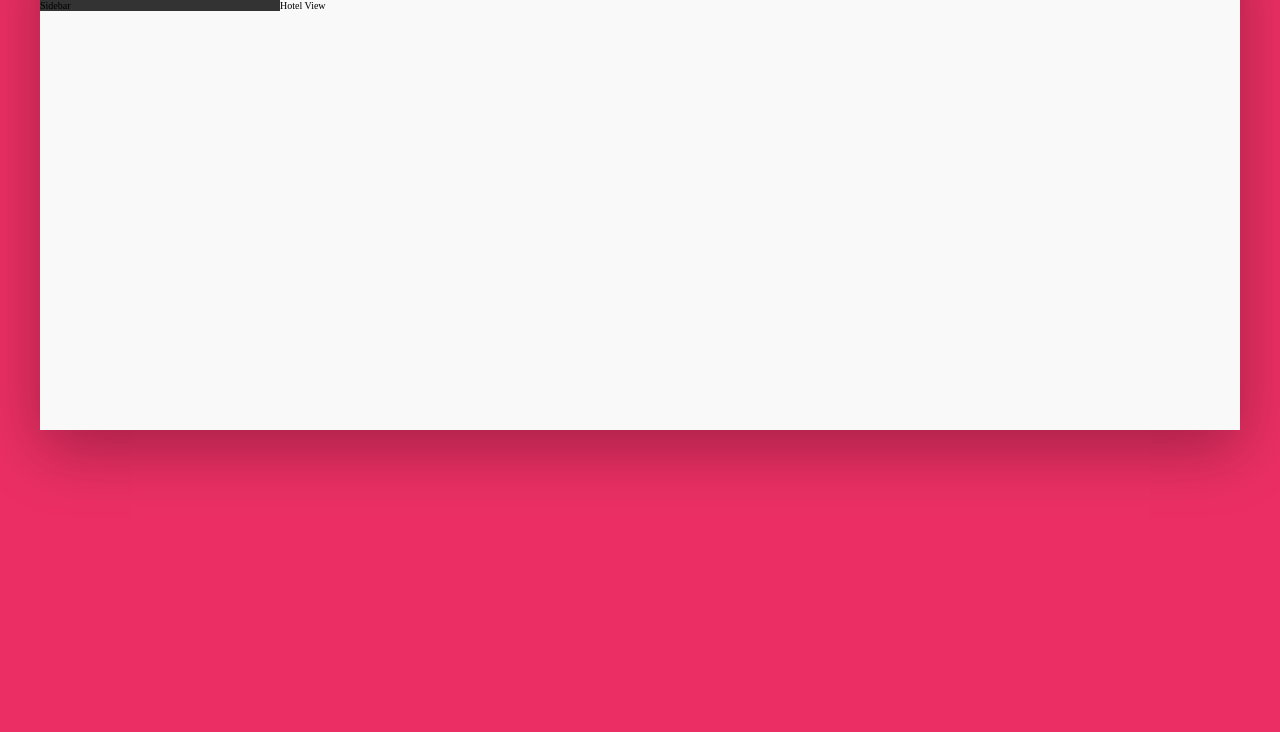
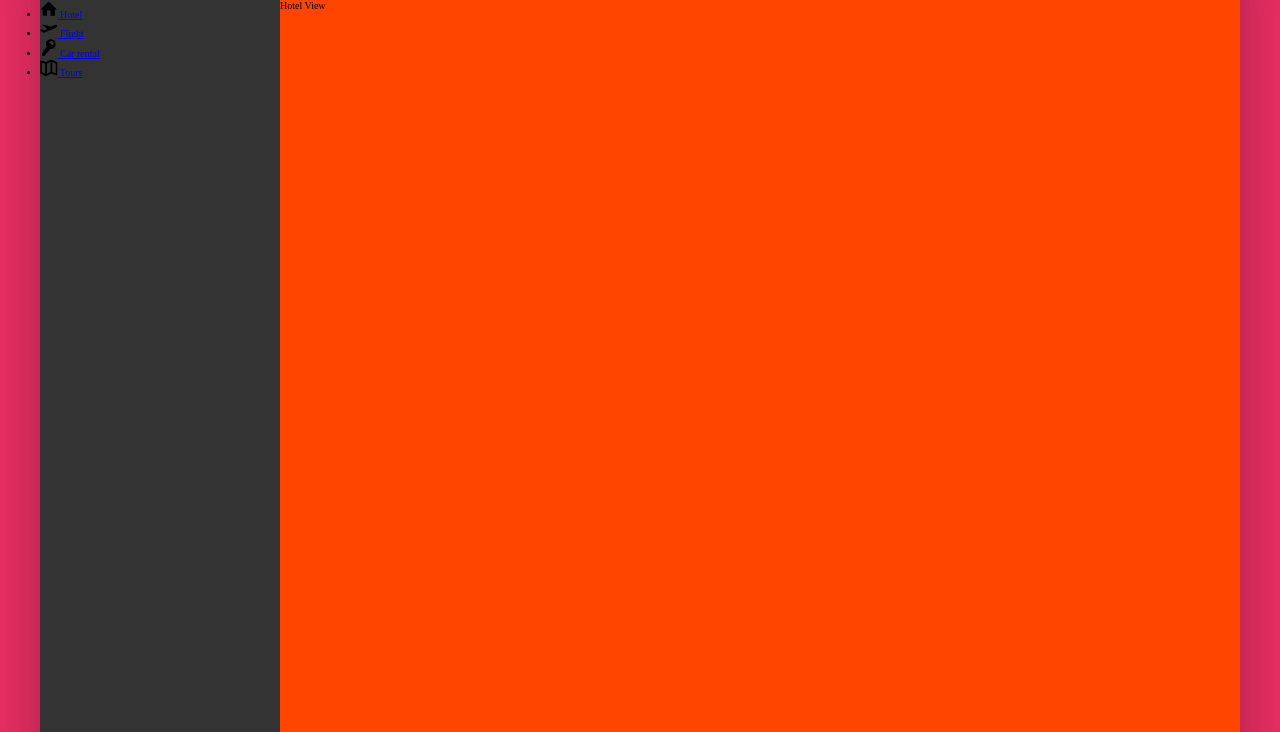
Before and after one commit to clonerops/Trillo, a website: page index.html in a window 1280 px wide. Shown: the part 150-882 px from the top of the page. Before the commit the page ends 800 px from the top, so only its background shows below. Drawn offline with Linux system fonts and the light colour scheme.

Commit message:
begin implement sidebar

```diff
--- a/index.html
+++ b/index.html
@@ -55,7 +55,44 @@
         </nav>
       </header>
       <div class="content">
-        <div class="sidebar">Sidebar</div>
+        <nav class="sidebar">
+          <ul class="side-nav">
+            <li class="side-nav__item side-nav__item--active">
+              <a href="#" class="side-nav__link">
+                <svg class="side-nav__icon">
+                  <use xlink:href="img/sprite.svg#icon-home"></use>
+                </svg>
+                <span>Hotel</span>
+              </a>
+            </li>
+            <li class="side-nav__item">
+              <a href="#" class="side-nav__link">
+                <svg class="side-nav__icon">
+                  <use xlink:href="img/sprite.svg#icon-aircraft-take-off"></use>
+                </svg>
+                <span>Flight</span>
+              </a>
+            </li>
+            <li class="side-nav__item">
+              <a href="#" class="side-nav__link">
+                <svg class="side-nav__icon">
+                  <use xlink:href="img/sprite.svg#icon-key"></use>
+                </svg>
+                <span>Car rental</span>
+              </a>
+            </li>
+            <li class="side-nav__item">
+              <a href="#" class="side-nav__link">
+                <svg class="side-nav__icon">
+                  <use xlink:href="img/sprite.svg#icon-map"></use>
+                </svg>
+                <span>Tours</span>
+              </a>
+            </li>
+          </ul>
+
+          <div class="legal">&copy; 2017 by trillo. All rights reserved.</div>
+        </nav>
         <div class="hotel-view">Hotel View</div>
       </div>
     </div>
--- a/sass/_components.scss
+++ b/sass/_components.scss
@@ -107,3 +107,25 @@
     margin-left: 1rem;
   }
 }
+
+//////////////////////////////////////////
+/// SIDE NAVIGATION
+.side-nav {
+  &__item {
+  }
+  &__link {
+  }
+  &__icon {
+    width: 1.75rem;
+    height: 1.75rem;
+  }
+}
+
+//////////////////////////////////////////
+/// LEGAL TEXT
+.legal {
+  font-size: 1.2rem;
+  color: var(--color-grey-light-4);
+  text-align: center;
+  padding: 2.5rem;
+}
--- a/sass/_layout.scss
+++ b/sass/_layout.scss
@@ -21,7 +21,13 @@
 .sidebar {
   flex-basis: 20%;
   background-color: var(--color-grey-dark-1);
+
+  display: flex;
+  flex-direction: column;
+  justify-content: space-between;
 }
 .hotel-view {
+  background-color: orangered;
+  height: 80rem;
   flex: 1;
 }
```
Also changed, not shown: css/style.css, 1 other file.
